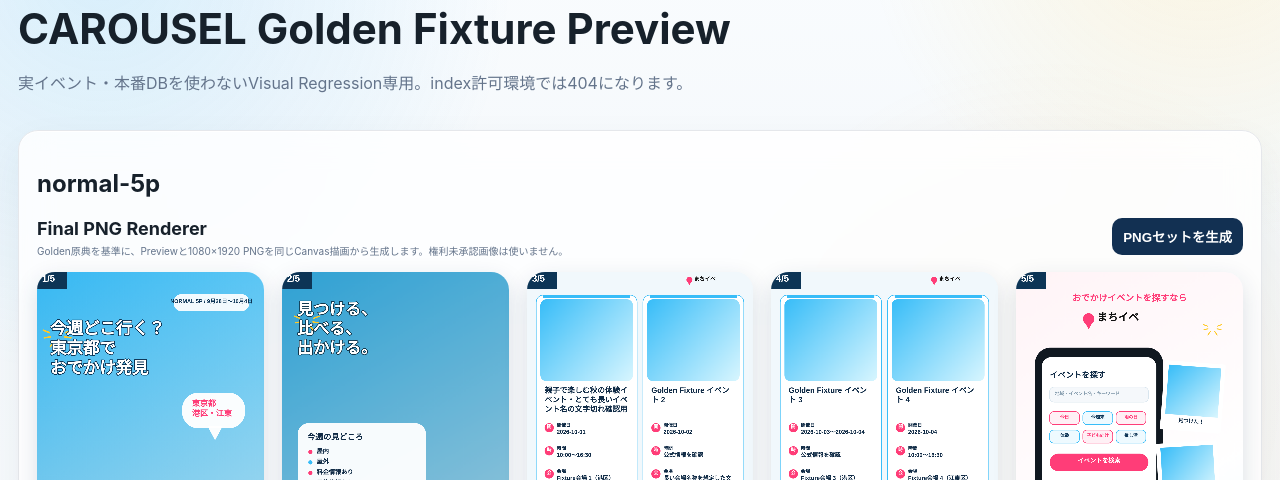
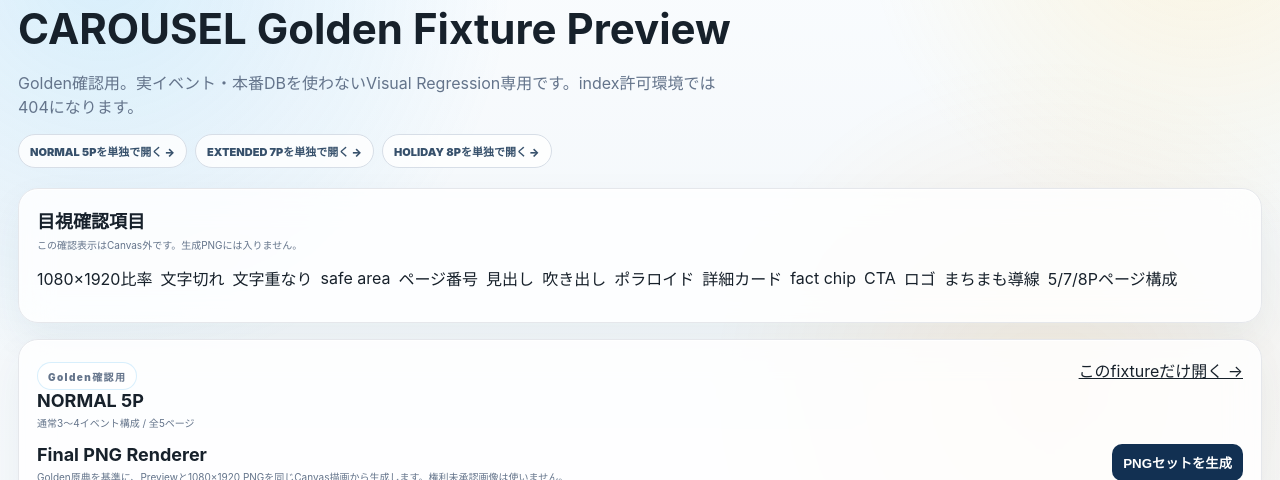
Before and after one commit to kubodera-ctrl/michimamo-map, a Next.js app in the folder event-site/: page /preview/carousel-golden-fixtures in a window 1280 px wide. Shown: the part 130-610 px from the top of the page. Built offline with nearby package versions, Linux system fonts and the light colour scheme; no server answers.

Commit message:
feat(events): add fixed Golden visual QA preview routes

```diff
--- a/event-site/app/admin/production/page.tsx
+++ b/event-site/app/admin/production/page.tsx
@@ -99,6 +99,9 @@ export default async function ProductionPage({searchParams}:{searchParams:Search
           <div className="admin-quick-links">
             <Link href="/admin/production/new">新しいCAROUSELを作成 →</Link>
             <Link href="/admin/social-master">CURRENT Master確認 →</Link>
+            <Link href="/preview/carousel-golden-fixtures/normal-5p">Golden NORMAL 5P →</Link>
+            <Link href="/preview/carousel-golden-fixtures/extended-7p">Golden EXTENDED 7P →</Link>
+            <Link href="/preview/carousel-golden-fixtures/holiday-8p">Golden HOLIDAY 8P →</Link>
             <Link href="/admin">ダッシュボードへ →</Link>
           </div>
         </div>
--- a/event-site/app/preview/carousel-golden-fixtures/page.tsx
+++ b/event-site/app/preview/carousel-golden-fixtures/page.tsx
@@ -1,76 +1,21 @@
 import type {Metadata} from 'next';
+import Link from 'next/link';
 import {notFound} from 'next/navigation';
 import MachiibeFinalCarouselRenderer from '@/components/MachiibeFinalCarouselRenderer';
-import {
-  MACHIIBE_CAROUSEL_MASTER_VERSION,
-  MACHIIBE_CAROUSEL_TEMPLATE_VERSION,
-  MACHIIBE_ENDCARD_VERSION,
-  type CarouselInput
-} from '@/lib/machiibe-production-master';
+import {GOLDEN_FIXTURES} from '@/lib/machiibe-golden-fixtures';
 
 export const metadata:Metadata={
   title:'CAROUSEL Golden Fixture Preview',
   robots:{index:false,follow:false}
 };
 
-function fixture(eventCount:number,label:string):CarouselInput{
-  return {
-    period:{
-      periodType:'weekly',
-      periodLabel:label,
-      periodStart:'2026-09-28',
-      periodEnd:'2026-10-04'
-    },
-    area:{
-      prefecture:'東京都',
-      prefectureCode:'13',
-      municipalityName:'港区・江東区'
-    },
-    events:Array.from({length:eventCount},(_,index)=>({
-      eventId:'fixture-'+String(eventCount)+'-'+String(index+1),
-      title:index===0
-        ? '親子で楽しむ秋の体験イベント・とても長いイベント名の文字切れ確認用フィクスチャ'
-        : 'Golden Fixture イベント '+String(index+1),
-      venueName:index===1
-        ? '長い会場名称を想定した文化・公共施設イベントホール'
-        : 'Fixture会場 '+String(index+1),
-      municipality:index%2===0?'港区':'江東区',
-      startDate:'2026-10-0'+String((index%4)+1),
-      endDate:index===2?'2026-10-04':null,
-      startTime:index%3===0?'10:00':null,
-      endTime:index%3===0?'16:30':null,
-      priceLabel:index%2===0?'無料（条件は公式情報を確認）':'有料・料金は公式情報を確認',
-      ageLabel:index%3===0?'未就学・小学生・ファミリー':'公式情報を確認',
-      reservationLabel:index%2===0?'予約不要（fixture）':'事前予約・公式情報を確認',
-      indoorOutdoor:index%3===0?'indoor':index%3===1?'outdoor':'mixed',
-      rainPolicy:index%3===0?'雨天でも開催想定のfixture':'公式情報を確認',
-      officialUrl:'https://example.test/fixture/'+String(index+1),
-      sourceName:'Golden Fixture',
-      sourceCheckedAt:'2026-09-28T00:00:00+09:00',
-      mediaUrl:null,
-      mediaRightsStatus:'unknown',
-      imageMode:'none',
-      isCancelled:false,
-      isPostponed:false,
-      isEnded:false,
-      verified:true
-    })),
-    production:{
-      productionMasterVersion:MACHIIBE_CAROUSEL_MASTER_VERSION,
-      templateVersion:MACHIIBE_CAROUSEL_TEMPLATE_VERSION,
-      endcardVersion:MACHIIBE_ENDCARD_VERSION,
-      requestedBy:'golden-fixture'
-    }
-  };
-}
+const QA_ITEMS=[
+  '1080×1920比率','文字切れ','文字重なり','safe area','ページ番号','見出し',
+  '吹き出し','ポラロイド','詳細カード','fact chip','CTA','ロゴ','まちまも導線','5/7/8Pページ構成'
+];
 
 export default function GoldenFixturePreviewPage(){
   if(process.env.NEXT_PUBLIC_ALLOW_INDEXING==='true') notFound();
-  const fixtures=[
-    {id:'normal-5p',input:fixture(4,'NORMAL 5P / 9月28日〜10月4日'),pageCount:5},
-    {id:'extended-7p',input:fixture(8,'EXTENDED 7P / 秋のおでかけ特集'),pageCount:7},
-    {id:'holiday-8p',input:fixture(10,'HOLIDAY 8P / 3連休イベント'),pageCount:8}
-  ] as const;
 
   return (
     <main className="admin-shell">
@@ -78,12 +23,28 @@ export default function GoldenFixturePreviewPage(){
         <div>
           <p className="eyebrow">PREVIEW ONLY / SYNTHETIC DATA</p>
           <h1>CAROUSEL Golden Fixture Preview</h1>
-          <p>実イベント・本番DBを使わないVisual Regression専用。index許可環境では404になります。</p>
+          <p>Golden確認用。実イベント・本番DBを使わないVisual Regression専用です。index許可環境では404になります。</p>
+          <div className="admin-quick-links">
+            {GOLDEN_FIXTURES.map((item)=>(
+              <Link key={item.id} href={'/preview/carousel-golden-fixtures/'+item.id}>{item.label}を単独で開く →</Link>
+            ))}
+          </div>
         </div>
       </div>
-      {fixtures.map((item)=>(
+
+      <section className="admin-panel">
+        <div className="admin-panel-head"><div><h2>目視確認項目</h2><p>この確認表示はCanvas外です。生成PNGには入りません。</p></div></div>
+        <div className="result-tools">
+          {QA_ITEMS.map((item)=><span key={item}>{item}</span>)}
+        </div>
+      </section>
+
+      {GOLDEN_FIXTURES.map((item)=>(
         <section className="admin-panel" key={item.id} data-fixture={item.id}>
-          <h2>{item.id}</h2>
+          <div className="admin-panel-head">
+            <div><p className="eyebrow">Golden確認用</p><h2>{item.label}</h2><p>{item.description} / 全{item.pageCount}ページ</p></div>
+            <Link href={'/preview/carousel-golden-fixtures/'+item.id}>このfixtureだけ開く →</Link>
+          </div>
           <MachiibeFinalCarouselRenderer
             input={item.input}
             pageCount={item.pageCount}
--- /dev/null
+++ b/event-site/lib/machiibe-golden-fixtures.ts
@@ -0,0 +1,69 @@
+import {
+  MACHIIBE_CAROUSEL_MASTER_VERSION,
+  MACHIIBE_CAROUSEL_TEMPLATE_VERSION,
+  MACHIIBE_ENDCARD_VERSION,
+  type CarouselInput
+} from './machiibe-production-master';
+
+export type GoldenFixtureId='normal-5p'|'extended-7p'|'holiday-8p';
+
+function fixture(eventCount:number,label:string):CarouselInput{
+  return {
+    period:{
+      periodType:'weekly',
+      periodLabel:label,
+      periodStart:'2026-09-28',
+      periodEnd:'2026-10-04'
+    },
+    area:{
+      prefecture:'東京都',
+      prefectureCode:'13',
+      municipalityName:'港区・江東区'
+    },
+    events:Array.from({length:eventCount},(_,index)=>({
+      eventId:'fixture-'+String(eventCount)+'-'+String(index+1),
+      title:index===0
+        ? '親子で楽しむ秋の体験イベント・とても長いイベント名の文字切れ確認用フィクスチャ'
+        : 'Golden Fixture イベント '+String(index+1),
+      venueName:index===1
+        ? '長い会場名称を想定した文化・公共施設イベントホール'
+        : 'Fixture会場 '+String(index+1),
+      municipality:index%2===0?'港区':'江東区',
+      startDate:'2026-10-0'+String((index%4)+1),
+      endDate:index===2?'2026-10-04':null,
+      startTime:index%3===0?'10:00':null,
+      endTime:index%3===0?'16:30':null,
+      priceLabel:index%2===0?'無料（条件は公式情報を確認）':'有料・料金は公式情報を確認',
+      ageLabel:index%3===0?'未就学・小学生・ファミリー':'公式情報を確認',
+      reservationLabel:index%2===0?'予約不要（fixture）':'事前予約・公式情報を確認',
+      indoorOutdoor:index%3===0?'indoor':index%3===1?'outdoor':'mixed',
+      rainPolicy:index%3===0?'雨天でも開催想定のfixture':'公式情報を確認',
+      officialUrl:'https://example.test/fixture/'+String(index+1),
+      sourceName:'Golden Fixture',
+      sourceCheckedAt:'2026-09-28T00:00:00+09:00',
+      mediaUrl:null,
+      mediaRightsStatus:'unknown',
+      imageMode:'none',
+      isCancelled:false,
+      isPostponed:false,
+      isEnded:false,
+      verified:true
+    })),
+    production:{
+      productionMasterVersion:MACHIIBE_CAROUSEL_MASTER_VERSION,
+      templateVersion:MACHIIBE_CAROUSEL_TEMPLATE_VERSION,
+      endcardVersion:MACHIIBE_ENDCARD_VERSION,
+      requestedBy:'golden-fixture'
+    }
+  };
+}
+
+export const GOLDEN_FIXTURES=[
+  {id:'normal-5p',label:'NORMAL 5P',description:'通常3〜4イベント構成',input:fixture(4,'NORMAL 5P / 9月28日〜10月4日'),pageCount:5},
+  {id:'extended-7p',label:'EXTENDED 7P',description:'7〜8イベント構成',input:fixture(8,'EXTENDED 7P / 秋のおでかけ特集'),pageCount:7},
+  {id:'holiday-8p',label:'HOLIDAY 8P',description:'9〜10イベント・連休構成',input:fixture(10,'HOLIDAY 8P / 3連休イベント'),pageCount:8}
+] as const;
+
+export function goldenFixtureById(id:string){
+  return GOLDEN_FIXTURES.find((item)=>item.id===id) || null;
+}
```
Also changed, not shown: event-site/app/preview/carousel-golden-fixtures/[fixture]/page.tsx (added, +62 -0 lines), 1 other file (tests, documents, lock files or other folders).
